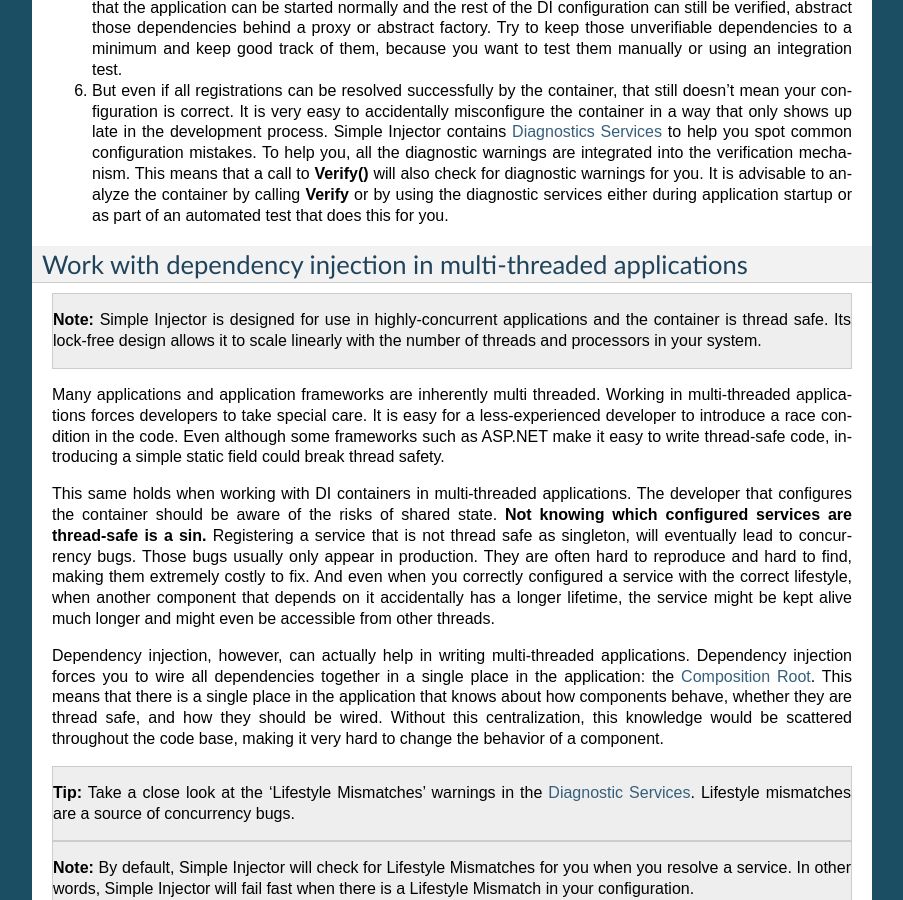
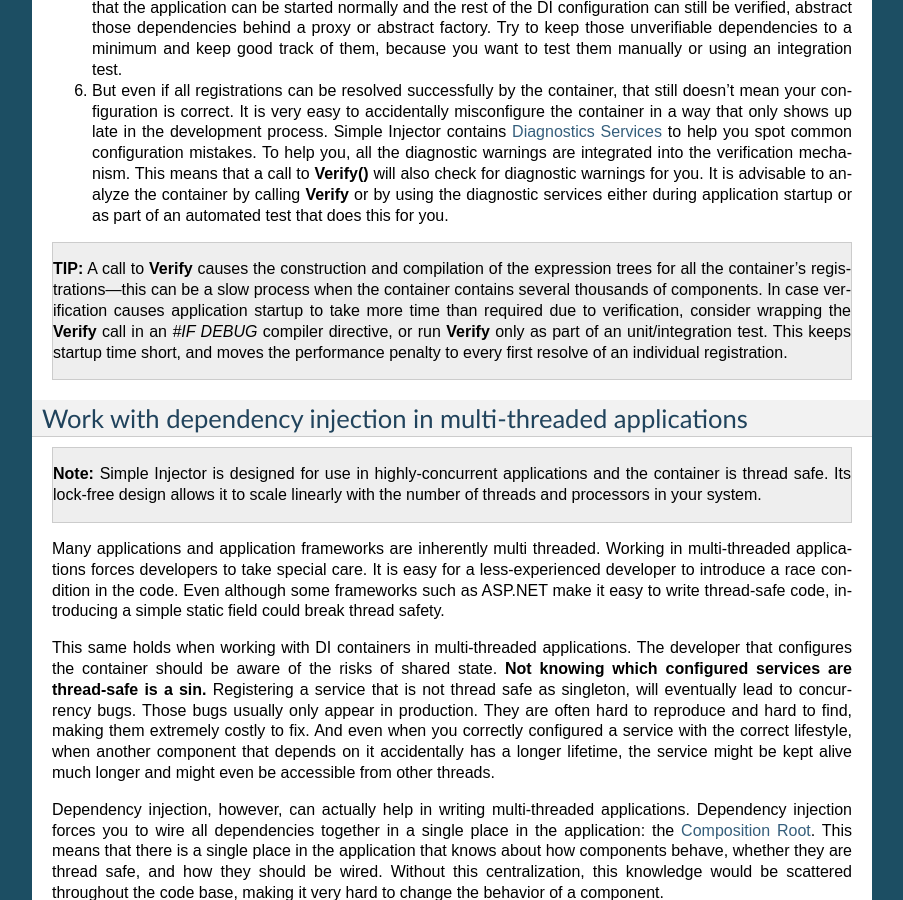
Before and after one commit to simpleinjector/Documentation, a Sphinx documentation site: the page built from source/howto.rst, in a window 1280 px wide and 900 px high, scrolled down 8625 px. Shown: the whole window, without its empty margins (198-1101 px from the left). Built offline with Sphinx 7.4.7, drawn with Linux system fonts in a browser that asks for light colours.

Commit message:
Added tip concerning when to call verify. Fixes #59.

```diff
--- a/source/howto.rst
+++ b/source/howto.rst
@@ -444,6 +444,10 @@ Calling the **Verify()** method, however, is just part of the story. It is very
 
 #. But even if all registrations can be resolved successfully by the container, that still doesn't mean your configuration is correct. It is very easy to accidentally misconfigure the container in a way that only shows up late in the development process. Simple Injector contains :doc:`Diagnostics Services <diagnostics>` to help you spot common configuration mistakes. To help you, all the diagnostic warnings are integrated into the verification mechanism. This means that a call to **Verify()** will also check for diagnostic warnings for you. It is advisable to analyze the container by calling **Verify** or by using the diagnostic services either during application startup or as part of an automated test that does this for you.
 
+.. container:: Note
+
+    **TIP:** A call to **Verify** causes the construction and compilation of the expression trees for all the container's registrations—this can be a slow process when the container contains several thousands of components. In case verification causes application startup to take more time than required due to verification, consider wrapping the **Verify** call in an `#IF DEBUG` compiler directive, or run **Verify** only as part of an unit/integration test. This keeps startup time short, and moves the performance penalty to every first resolve of an individual registration.
+
 .. _Multi-Threaded-Applications:
 
 Work with dependency injection in multi-threaded applications
```
